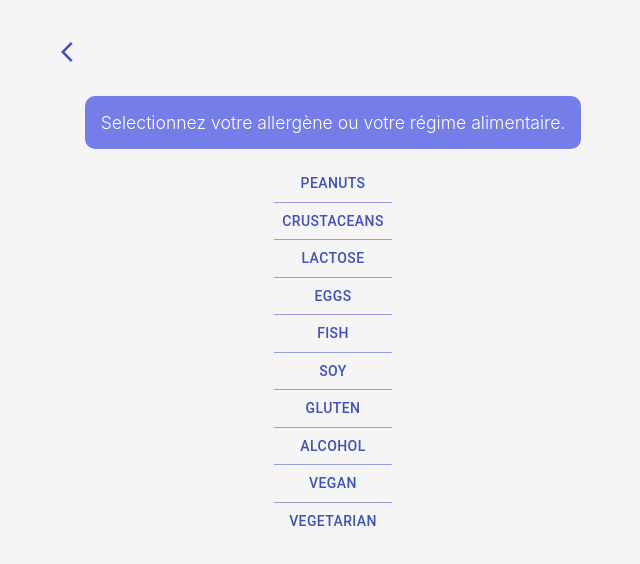
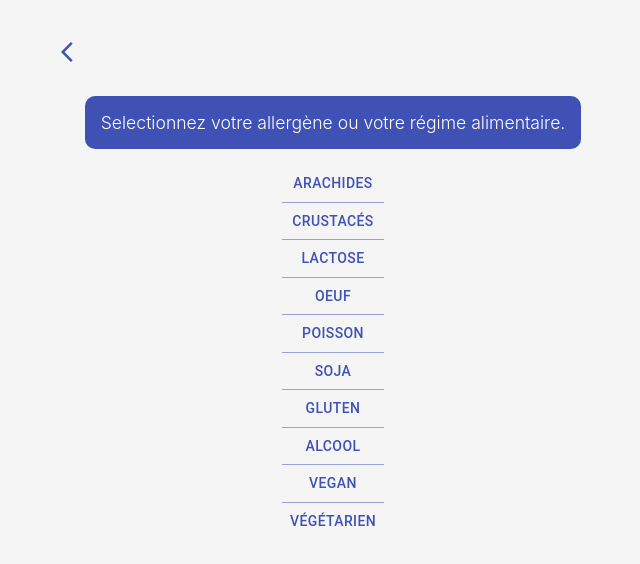
Before and after one commit to AnnaMarandola/cooking-app, a React (Create React App) app: page / in a window 1280 px wide. Both pictures are taken after a click on the button "DÉCOUVREZ". Shown: the top 564 px of the page, without its empty margins (307-947 px from the left). Built offline with nearby package versions, Linux system fonts and the light colour scheme; no server answers.

Commit message:
translation

```diff
--- a/src/App.js
+++ b/src/App.js
@@ -31,7 +31,7 @@ const useStyles = makeStyles((theme) => ({
 },
   instructions: {
     fontWeight: 300,
-    backgroundColor: '#757de8',
+    backgroundColor: '#3f51b5',
     color: '#fff',
     textAlign: 'center',
     fontSize: '1.1rem',
@@ -49,12 +49,12 @@ const useStyles = makeStyles((theme) => ({
     width: '80%',
     marginLeft: '10%',
   },
-  button: {
-    backgroundImage: '../src/assets/peanut.png'
-  },
   titleSearch: {
-    fontSize: '1.3rem',
-    fontFamily:'Segoe UI',
+    fontSize: '1.8rem',
+    fontFamily: 'Segoe UI',
+    color: '#2a3eb1',
+    textAlign: 'center',
+
   },
   welcomeImage: {
     marginTop: '2.5rem',
@@ -70,6 +70,8 @@ const useStyles = makeStyles((theme) => ({
   text: {
     textAlign: 'center',
     marginBottom: '4rem',
+    fontFamily: 'Caveat Brush, cursive',
+
   },
   goBack: {
     position: 'absolute',
@@ -113,7 +115,6 @@ useEffect(() => {
       setHealthFilter('')
       setRecipes([])
       setSearch('')
-      // setQuery('')
     }
 
   const getRecipes = async () => {
@@ -131,6 +132,33 @@ useEffect(() => {
   const getSearch = event => {
     event.preventDefault();
     setQuery(search);
+  }
+
+  const translateAllergen = (healthFilter) => {
+    switch (healthFilter){
+      case 'peanut-free':
+        return 'sans arachides'
+      case 'crustacean-free':
+        return 'sans crustaçés'
+      case 'dairy-free':
+        return 'sans lactose'
+      case 'egg-free':
+        return 'sans oeufs'
+      case 'fish-free':
+        return 'sans poisson'
+      case 'soy-free':
+        return 'sans soja'
+      case 'gluten-free':
+        return 'sans gluten'
+      case 'alcohol-free':
+        return 'sans alcool'
+      case 'vegan':
+        return 'vegan'
+      case 'vegetarian':
+        return 'végétariennes'
+      default:
+      return 'schtroumpf'
+    }
   }
 
 
@@ -160,27 +188,27 @@ useEffect(() => {
       aria-label="vertical contained primary button group"
       variant="text"
       >
-      <Button className={classes.button} onClick={ handleHealthFilters} value="peanut-free">Peanuts</Button>
-      <Button onClick={ handleHealthFilters} value="crustacean-free">Crustaceans</Button>
+      <Button className={classes.button} onClick={ handleHealthFilters} value="peanut-free">Arachides</Button>
+      <Button onClick={ handleHealthFilters} value="crustacean-free">Crustacés</Button>
       <Button onClick={ handleHealthFilters} value="dairy-free">Lactose</Button>
-      <Button onClick={ handleHealthFilters} value="egg-free">Eggs</Button>
-      <Button onClick={ handleHealthFilters} value="fish-free">Fish</Button>
-      <Button onClick={ handleHealthFilters} value="soy-free">Soy</Button>
+      <Button onClick={ handleHealthFilters} value="egg-free">Oeuf</Button>
+      <Button onClick={ handleHealthFilters} value="fish-free">Poisson</Button>
+      <Button onClick={ handleHealthFilters} value="soy-free">Soja</Button>
       <Button onClick={ handleHealthFilters} value="gluten-free">Gluten</Button>
-      <Button onClick={ handleHealthFilters} value="alcohol-free">Alcohol</Button>
+      <Button onClick={ handleHealthFilters} value="alcohol-free">Alcool</Button>
       <Button onClick={ handleHealthFilters} value="vegan">Vegan</Button>
-      <Button onClick={ handleHealthFilters} value="vegetarian">Vegetarian</Button>
+      <Button onClick={ handleHealthFilters} value="vegetarian">Végétarien</Button>
       </ButtonGroup>
       </div>
       </div>}
      { healthFilter && healthFilter.length  &&
      <div className={classes.root}>
      <ArrowBackIosIcon className={classes.goBack} onClick={goBackToFIlter} color="primary"/>
-     <h3 className={classes.titleSearch}>{healthFilter} recipes:</h3>
+     <p className={classes.titleSearch}>Recettes<br/> {translateAllergen(healthFilter)} :</p>
      <form onSubmit={getSearch} className={classes.searchForm} noValidate>
-        <TextField id="outlined-basic" label="enter an ingredient" variant="outlined" color="primary"  type="text" value={search} onChange={updateSearch} />
+        <TextField id="outlined-basic" label="recherche par mot-clé" variant="outlined" color="primary"  type="text" value={search} onChange={updateSearch} />
         <Button className={classes.searchButton} variant="contained" color="primary" type="submit">
-          Search
+          Chercher
         </Button>
       </form>
       </div>
```
